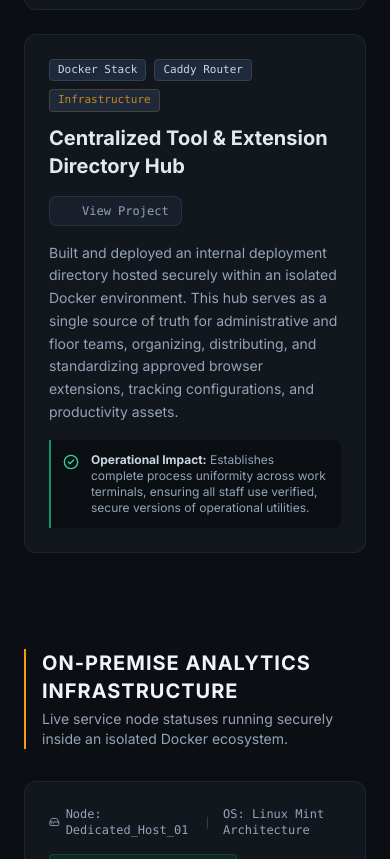
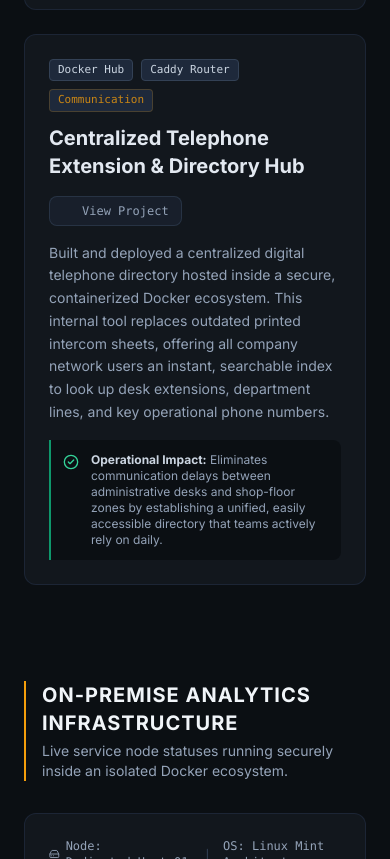
Before and after one commit to ranjitpathak/my-portfolio, a plain HTML site: page index.html in a window 390 px wide. Shown: the part 3364-4223 px from the top of the page. Drawn offline with nearby package versions, Linux system fonts and the light colour scheme.

Commit message:
fix: update project 4 description to Telephone Extension Directory

```diff
--- a/index.html
+++ b/index.html
@@ -181,22 +181,22 @@
                     <div class="flex flex-col md:flex-row md:items-center justify-between gap-4 mb-4">
                         <div>
                             <div class="flex flex-wrap gap-2 mb-3">
-                                <span class="text-[11px] font-mono bg-slate-800 text-slate-300 px-2 py-0.5 rounded border border-slate-700">Docker Stack</span>
+                                <span class="text-[11px] font-mono bg-slate-800 text-slate-300 px-2 py-0.5 rounded border border-slate-700">Docker Hub</span>
                                 <span class="text-[11px] font-mono bg-slate-800 text-slate-300 px-2 py-0.5 rounded border border-slate-700">Caddy Router</span>
-                                <span class="text-[11px] font-mono bg-slate-800 text-amber-500/80 px-2 py-0.5 rounded border border-amber-500/20">Infrastructure</span>
+                                <span class="text-[11px] font-mono bg-slate-800 text-amber-500/80 px-2 py-0.5 rounded border border-amber-500/20">Communication</span>
                             </div>
-                            <h3 class="text-xl font-bold text-slate-200 group-hover:text-amber-500 transition-colors">Centralized Tool & Extension Directory Hub</h3>
+                            <h3 class="text-xl font-bold text-slate-200 group-hover:text-amber-500 transition-colors">Centralized Telephone Extension & Directory Hub</h3>
                         </div>
                         <a href="https://github.com" target="_blank" class="flex items-center gap-1.5 text-xs text-slate-400 hover:text-slate-100 font-mono bg-slate-800/50 hover:bg-slate-800 px-3 py-1.5 rounded-lg border border-slate-700/60 transition-all w-fit">
                             <i data-lucide="github" class="w-3.5 h-3.5"></i> View Project
                         </a>
                     </div>
                     <p class="text-slate-400 text-sm leading-relaxed mb-4">
-                        Built and deployed an internal deployment directory hosted securely within an isolated Docker environment. This hub serves as a single source of truth for administrative and floor teams, organizing, distributing, and standardizing approved browser extensions, tracking configurations, and productivity assets.
+                        Built and deployed a centralized digital telephone directory hosted inside a secure, containerized Docker ecosystem. This internal tool replaces outdated printed intercom sheets, offering all company network users an instant, searchable index to look up desk extensions, department lines, and key operational phone numbers.
                     </p>
                     <div class="p-3 bg-[#0b0f13] border-l-2 border-emerald-500/80 rounded-r-lg flex items-start space-x-3">
                         <i data-lucide="check-circle-2" class="w-4 h-4 text-emerald-400 mt-0.5 flex-shrink-0"></i>
-                        <p class="text-xs text-slate-400"><strong class="text-slate-300">Operational Impact:</strong> Establishes complete process uniformity across work terminals, ensuring all staff use verified, secure versions of operational utilities.</p>
+                        <p class="text-xs text-slate-400"><strong class="text-slate-300">Operational Impact:</strong> Eliminates communication delays between administrative desks and shop-floor zones by establishing a unified, easily accessible directory that teams actively rely on daily.</p>
                     </div>
                 </div>
 
```
